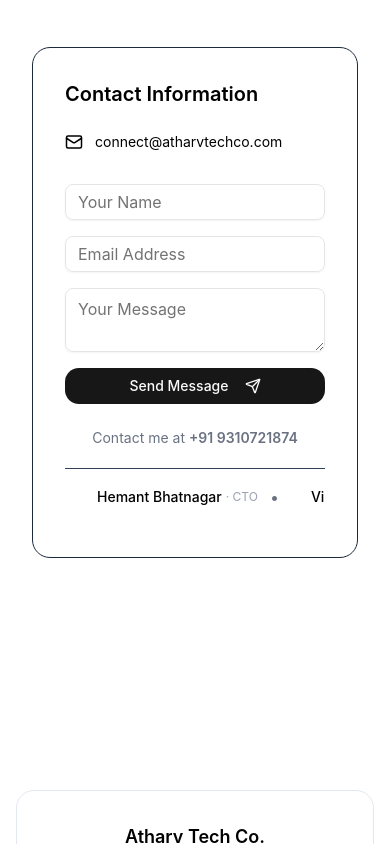
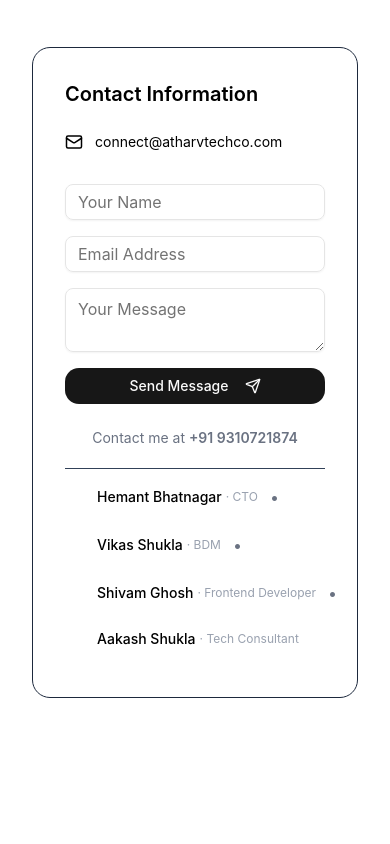
Before and after one commit to careatc1-pixel/portfolio, a Next.js app: page / in a window 390 px wide. Shown: the part 11156-12000 px from the top of the page. Built offline with nearby package versions, Linux system fonts and the light colour scheme.

Commit message:
Update team members display to use flex-wrap for better responsiveness

```diff
--- a/src/components/sections/Contact.tsx
+++ b/src/components/sections/Contact.tsx
@@ -108,9 +108,9 @@
               </span>
             </form>
           </div>
-          <div className="border-t border-slate-700 mt-5 px-8 py-4 flex items-center gap-6 overflow-x-auto whitespace-nowrap">
+          <div className="border-t border-slate-700 mt-5 px-8 py-4 flex items-center gap-6 flex-wrap whitespace-nowrap">
             {teamMembers.map((m, i) => (
-              <div key={m.name} className="flex items-center gap-1 shrink-0">
+              <div key={m.name} className="flex flex-wrap items-center gap-1 shrink-0">
                 <span className="text-sm font-medium">{m.name}</span>
                 <span className="text-xs text-gray-400">· {m.role}</span>
 
```
